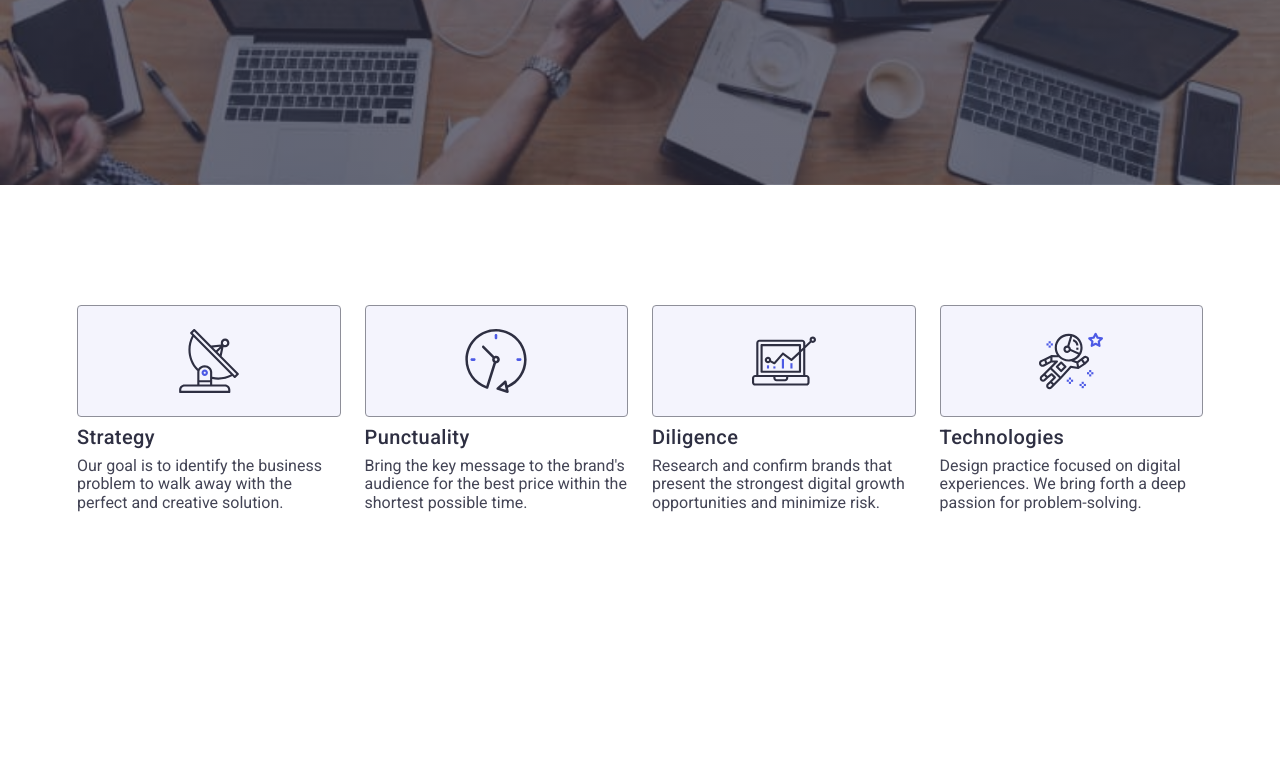
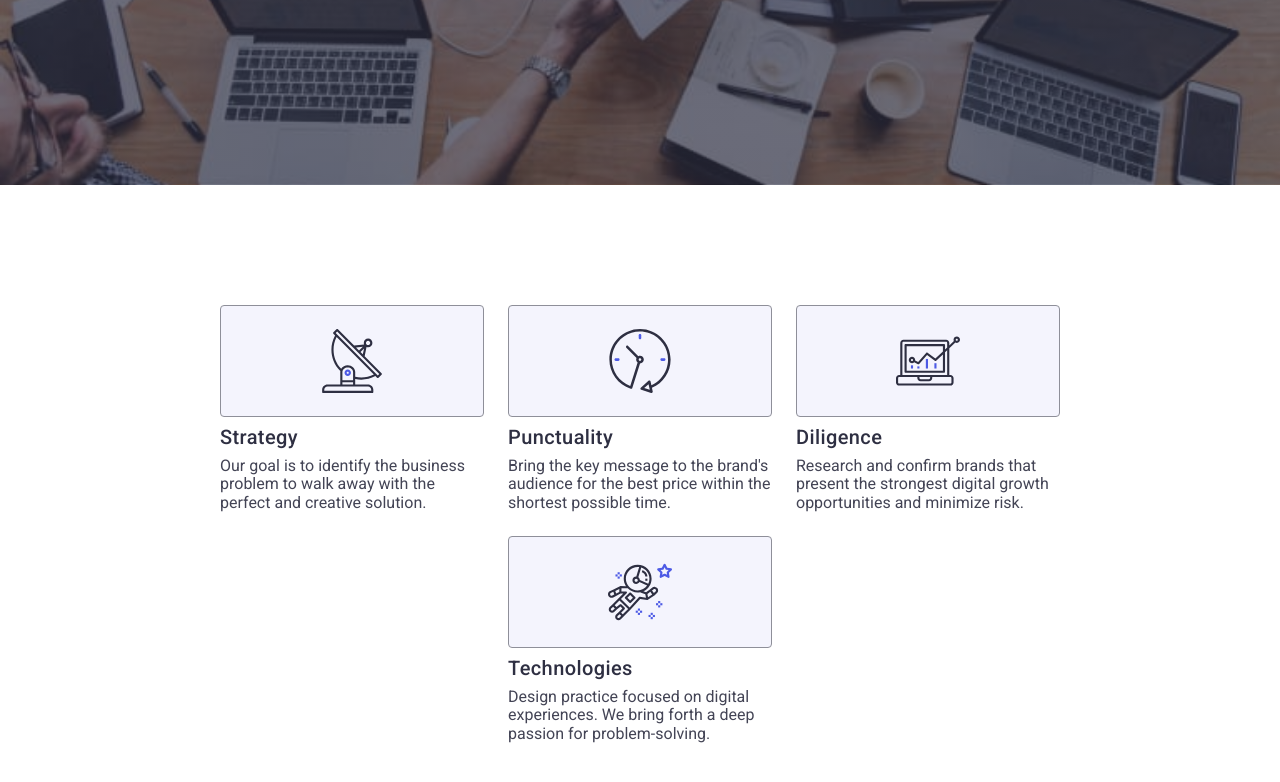
Before and after one commit to VitaPad/goit-markup-hw-06, a plain HTML site: page index.html in a window 1280 px wide. Shown: the part 488-1270 px from the top of the page. Before the commit the page ends 1120 px from the top, so only its background shows below. Drawn offline with nearby package versions, Linux system fonts and the light colour scheme.

Commit message:
add index.html

```diff
--- a/css/styles.css
+++ b/css/styles.css
@@ -504,7 +504,7 @@ color: #2E2F42;
     display: flex;
     gap: 24px;
     justify-content: center;
-    flex-wrap: nowrap;
+
 }
 
 .icon-container {
```
